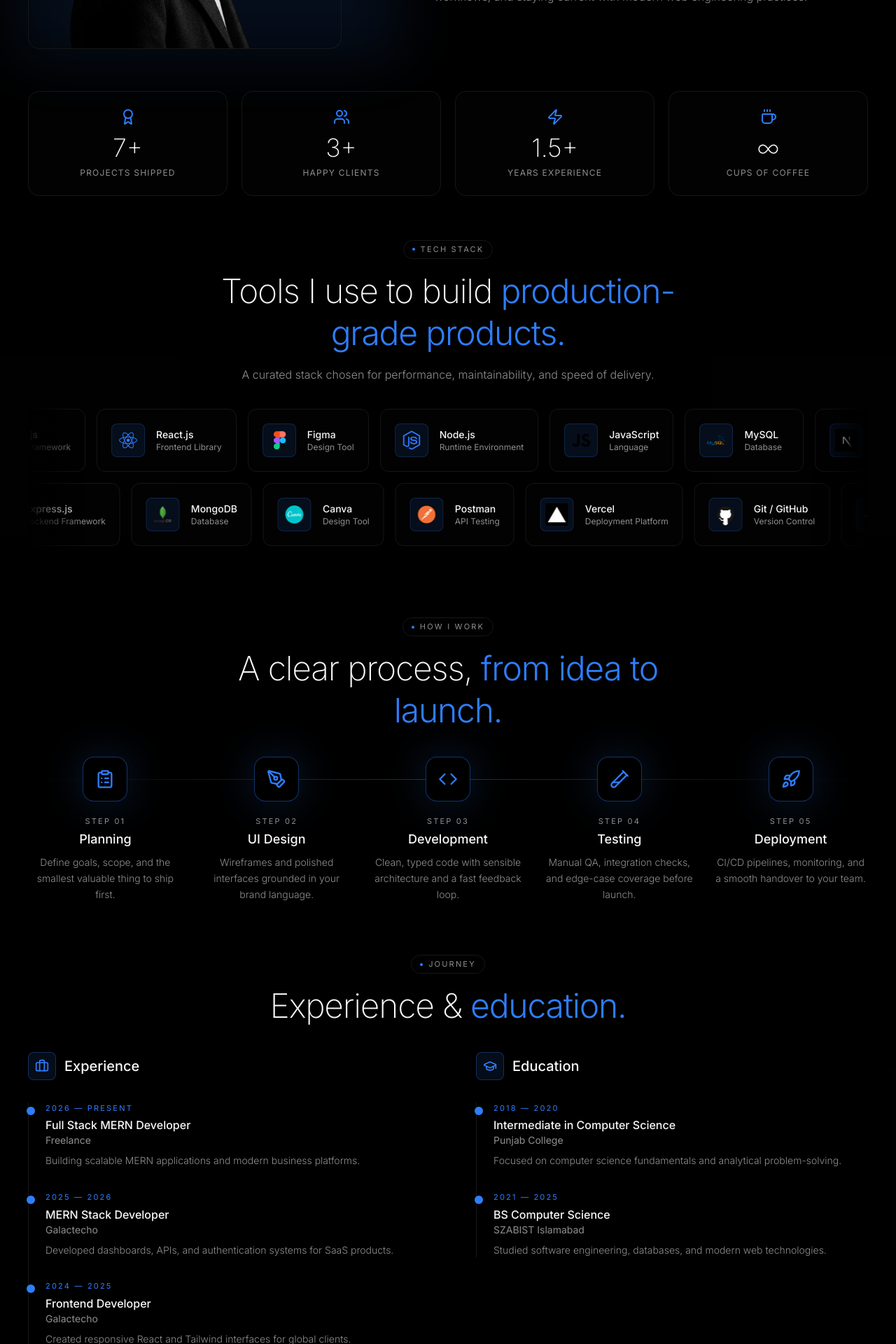
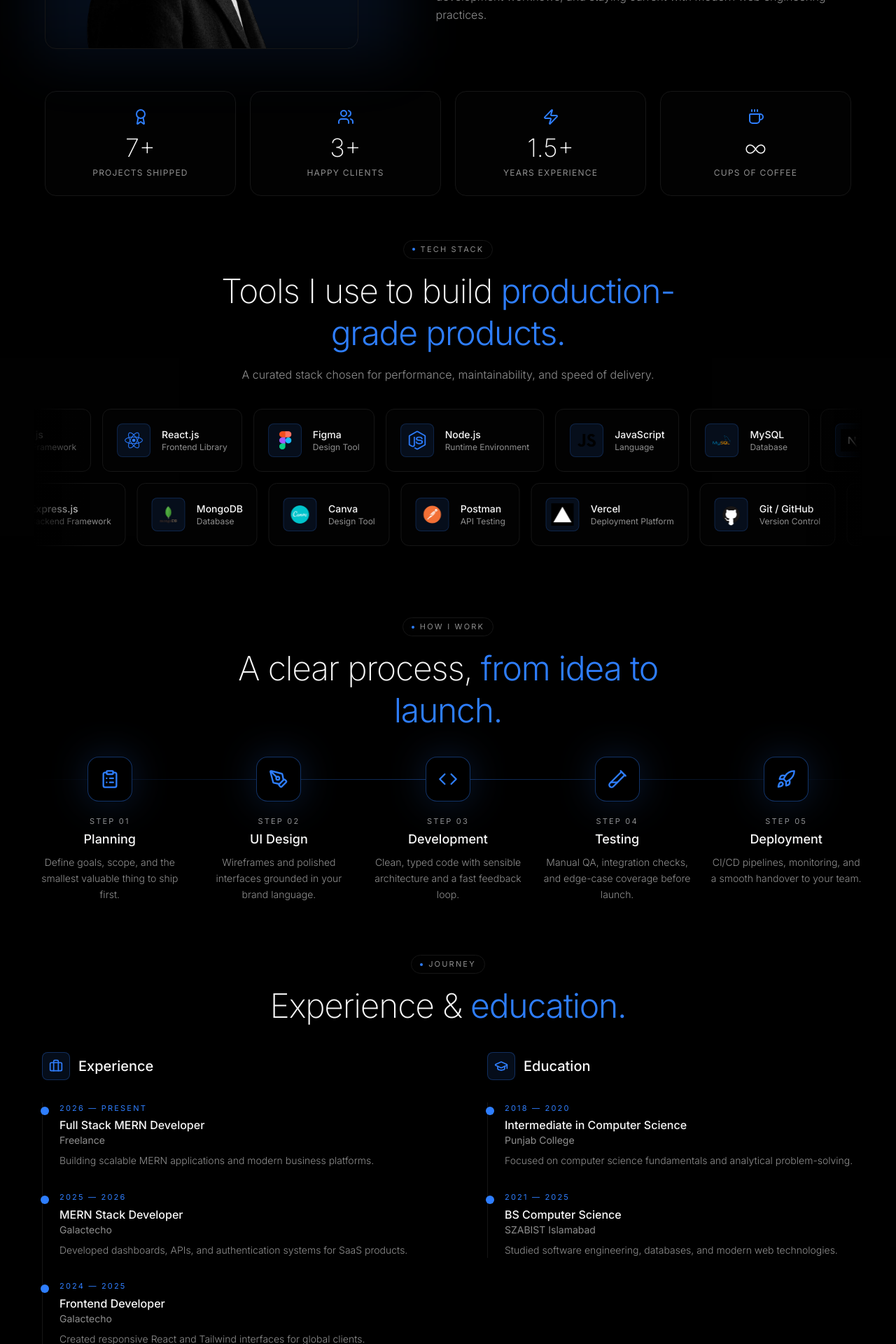
Before and after one commit to fazalkariim/Fazal-Karim, a React (Vite) app: page /about in a window 1280 px wide. Shown: the part 760-2680 px from the top of the page at 70% size. Built offline with nearby package versions, Linux system fonts and the light colour scheme.

Commit message:
refactor: improve portfolio responsiveness and standardize layout containers

```diff
--- a/src/components/Footer.jsx
+++ b/src/components/Footer.jsx
@@ -76,7 +76,7 @@ export function Footer() {
 
       <div className="  absolute inset-0 bg-[radial-gradient(circle_at_50%_0%,rgba(0,119,255,0.12),transparent_45%)] pointer-events-none" />
 
-      <div className="relative max-w-7xl mx-auto px-6 lg:px-10 py-8 border "> //-----
+     <div className="relative w-full max-w-[1680px] mx-auto px-6 lg:px-12 xl:px-13 2xl:px-20 py-8">
         <div className="grid gap-6 lg:grid-cols-[1.2fr_1fr_1fr] ">
           <div>
             <Link to="/" className="inline-flex items-center gap-1 group">
--- a/src/components/Hero.jsx
+++ b/src/components/Hero.jsx
@@ -94,7 +94,7 @@ export function Hero() {
           {/* RIGHT SIDE */}
           <div className="relative translate-y-1 xl:translate-y-2 xl:right-20 ">
             <div className="max-w-[420px] xl:max-w-[520px] text-left">
-              <p className="text-[35px] xl:text-[36px] 2xl:text-[38px] font-thin leading-[1.3] tracking-tight">
+              <p className="text-[35px] xl:text-[33px] 2xl:text-[37px] font-thin leading-[1.3] tracking-tight">
                 <span className="text-primary">Designing & developing</span>{" "}
                 <span className="text-white">
                   modern web solutions <br />
--- a/src/components/Navbar.jsx
+++ b/src/components/Navbar.jsx
@@ -49,7 +49,7 @@ export function Navbar() {
         scrolled ? "glass border-b border-border/60" : "bg-transparent"
       }`}
     >
-      <nav className="w-full max-w-[1680px] mx-auto px-6 lg:px-10 xl:px-12 2xl:px-16 py-4 flex items-center justify-between">
+      <nav className="w-full max-w-[1680px] mx-auto px-6 lg:px-12 xl:px-16 2xl:px-12 py-4 flex items-center justify-between">
         {/* LOGO */}
         <Link to="/" className="flex items-center gap-1 group">
           <img src={logoo} alt="logo" className="w-8 h-8 object-contain" />
--- a/src/components/sections/AboutPreview.jsx
+++ b/src/components/sections/AboutPreview.jsx
@@ -3,12 +3,10 @@ import { ArrowRight, Code2, Sparkles } from "lucide-react";
 import { SectionHeader } from "../SectionHeader.jsx";
 import sideimg from "@/assets/sidee.png";
 
-
-
 export function AboutPreview() {
   return (
     <section className="relative py-15 lg:py-15 ">
-      <div className="max-w-7xl mx-auto px-6 lg:px-10 grid lg:grid-cols-2 gap-12 lg:gap-20 items-center ">
+      <div className="max-w-[1600px] mx-auto px-6 lg:px-12 xl:px-12 grid lg:grid-cols-2 gap-12 lg:gap-20 items-center">
         <div className="relative ">
           <div className="absolute -inset-4 bg-primary/10 rounded-2xl blur-2xl " />
             <img src={sideimg} alt="Fazal Karim" className="w-full h-full object-cover grayscale" />
--- a/src/components/sections/Experience.jsx
+++ b/src/components/sections/Experience.jsx
@@ -72,14 +72,16 @@ export function Experience() {
   return (
    <section
   id="experience"
-    className="relative py-15 lg:py-3 lg:pb-13  bg-surface/30">
-      <div className="max-w-7xl mx-auto px-6 lg:px-10">
+  className="relative py-15 lg:py-3 lg:pb-13 bg-surface/30"
+>
+  <div className="w-full max-w-[1680px] mx-auto px-6 lg:px-12 xl:px-15 2xl:px-20">
     <SectionHeader
       eyebrow="Journey"
       title="Experience &"
       highlight="education."
     />
-        <div className="grid lg:grid-cols-2 gap-12 lg:gap-20">
+
+    <div className="grid lg:grid-cols-2 gap-12 lg:gap-28">
       <Timeline items={experience} icon={Briefcase} title="Experience" />
       <Timeline items={education} icon={GraduationCap} title="Education" />
     </div>
--- a/src/components/sections/FeaturedProjects.jsx
+++ b/src/components/sections/FeaturedProjects.jsx
@@ -5,8 +5,8 @@ import { ProjectCard, projectsData } from "./ProjectCard.jsx";
 export function FeaturedProjects() {
   return (
     <section className="relative py-14 lg:py-3 bg-surface/30">
-      <div className="max-w-7xl mx-auto px-6 lg:px-10">
-        <div className="mb-8 flex flex-col items-center justify-center text-center ">
+  <div className="w-full max-w-[1680px] mx-auto px-6 lg:px-12 xl:px-12 2xl:px-20">
+    <div className="mb-8 flex flex-col items-center justify-center text-center">
       <div className="inline-flex items-center justify-center gap-2 px-3 py-1 rounded-full border border-border bg-surface/50 text-[11px] uppercase tracking-[0.2em] text-muted-foreground mb-4">
         <span className="w-1 h-1 rounded-full bg-primary" />
         Featured Work
@@ -26,7 +26,7 @@ export function FeaturedProjects() {
       </Link>
     </div>
 
-        <div className="grid md:grid-cols-2 lg:grid-cols-3 gap-5 ">
+    <div className="grid md:grid-cols-2 lg:grid-cols-3 gap-5">
       {projectsData.slice(0, 3).map((p) => (
         <ProjectCard key={p.title} p={p} />
       ))}
--- a/src/components/sections/Process.jsx
+++ b/src/components/sections/Process.jsx
@@ -11,24 +11,37 @@ const steps = [
 
 export function Process() {
   return (
-    <section className="relative py- lg:py-15 ">
-      <div className="max-w-7xl mx-auto px-6 lg:px-10">
-        <SectionHeader eyebrow="How I Work" title="A clear process," highlight="from idea to launch." />
+    <section className="relative lg:py-15">
+  <div className="w-full max-w-[1680px] mx-auto px-6 lg:px-12 xl:px-12 2xl:px-20">
+    <SectionHeader
+      eyebrow="How I Work"
+      title="A clear process,"
+      highlight="from idea to launch."
+    />
 
     <div className="relative">
       <div className="hidden lg:block absolute left-0 right-0 top-8 h-px bg-gradient-to-r from-transparent via-primary/40 to-transparent" />
+
       <div className="grid sm:grid-cols-2 lg:grid-cols-5 gap-6">
         {steps.map((s, i) => {
           const Icon = s.icon;
+
           return (
             <div key={s.title} className="relative">
               <div className="relative z-10 w-16 h-16 mx-auto rounded-2xl bg-background border border-primary/40 grid place-items-center shadow-glow">
                 <Icon className="w-7 h-7 text-primary" />
               </div>
+
               <div className="text-center mt-5">
-                    <div className="text-[11px] uppercase tracking-[0.2em] text-muted-foreground mb-1">Step 0{i + 1}</div>
+                <div className="text-[11px] uppercase tracking-[0.2em] text-muted-foreground mb-1">
+                  Step 0{i + 1}
+                </div>
+
                 <h3 className="text-lg font-medium mb-2">{s.title}</h3>
-                    <p className="text-sm text-muted-foreground font-light leading-relaxed">{s.desc}</p>
+
+                <p className="text-sm text-muted-foreground font-light leading-relaxed">
+                  {s.desc}
+                </p>
               </div>
             </div>
           );
--- a/src/components/sections/Services.jsx
+++ b/src/components/sections/Services.jsx
@@ -13,8 +13,8 @@ const services = [
 export function Services() {
   return (
 
-    <section className="relative  lg:py-15">
-      <div className="max-w-7xl mx-auto px-6 lg:px-10">
+   <section className="relative lg:py-15">
+  <div className="w-full max-w-[1680px] mx-auto px-6 lg:px-12 xl:px-12 2xl:px-20">
     <SectionHeader
       eyebrow="Services"
       title="What I can build"
@@ -25,21 +25,28 @@ export function Services() {
     <div className="grid md:grid-cols-2 lg:grid-cols-3 gap-5">
       {services.map((s) => {
         const Icon = s.icon;
+
         return (
           <div
             key={s.title}
             className="group relative p-7 rounded-2xl border border-border bg-card overflow-hidden hover:border-primary/40 transition-all"
           >
             <div className="absolute -top-20 -right-20 w-40 h-40 bg-primary/10 rounded-full blur-3xl opacity-0 group-hover:opacity-100 transition-opacity" />
+
             <div className="relative">
               <div className="flex items-start justify-between mb-6">
                 <div className="w-12 h-12 rounded-xl bg-primary/10 border border-primary/20 grid place-items-center">
                   <Icon className="w-6 h-6 text-primary" />
                 </div>
+
                 <ArrowUpRight className="w-5 h-5 text-muted-foreground group-hover:text-primary group-hover:rotate-45 transition-all" />
               </div>
+
               <h3 className="text-lg font-medium mb-2">{s.title}</h3>
-                  <p className="text-sm text-muted-foreground font-light leading-relaxed">{s.desc}</p>
+
+              <p className="text-sm text-muted-foreground font-light leading-relaxed">
+                {s.desc}
+              </p>
             </div>
           </div>
         );
--- a/src/components/sections/Skills.jsx
+++ b/src/components/sections/Skills.jsx
@@ -174,7 +174,7 @@ export function Skills() {
         }
       `}</style>
 
-      <div className="max-w-7xl mx-auto px-6 lg:px-10">
+      <div className="w-full max-w-[1680px] mx-auto px-6 lg:px-12 xl:px-12 2xl:px-20">
   <SectionHeader
     eyebrow="Tech Stack"
     title="Tools I use to build"
--- a/src/pages/About.jsx
+++ b/src/pages/About.jsx
@@ -47,7 +47,7 @@ export default function About() {
       />
 
       <section className=" lg:py-3">
-        <div className="max-w-7xl mx-auto px-6 lg:px-10 grid lg:grid-cols-[1fr_1.2fr] gap-12 lg:gap-16 items-center">
+        <div className="w-full max-w-[1680px] mx-auto px-6 lg:px-12 xl:px-16 2xl:px-20 grid lg:grid-cols-[1fr_1.2fr] gap-12 lg:gap-16 items-center">
           <div className="relative">
             <div className="absolute -inset-4 bg-primary/10 rounded-3xl blur-2xl" />
             <div className="relative rounded-2xl overflow-hidden border border-border glow-border aspect-square max-w-md">
@@ -91,7 +91,7 @@ export default function About() {
       </section>
 
       <section className="py-12">
-        <div className="max-w-7xl mx-auto px-6 lg:px-10">
+        <div className="w-full max-w-[1680px] mx-auto px-6 lg:px-12 xl:px-16 2xl:px-20">
           <div className="grid grid-cols-2 md:grid-cols-4 gap-5">
             {stats.map((s) => {
               const Icon = s.icon;
@@ -119,7 +119,7 @@ export default function About() {
       <Experience />
 
       <section className="pb-13 lg:py-3 lg:mb-10">
-        <div className="max-w-7xl mx-auto px-6 lg:px-10">
+        <div className="w-full max-w-[1680px] mx-auto px-6 lg:px-12 xl:px-15 2xl:px-20">
           <div className="max-w-2xl mb-14 text-center mx-auto">
             <div className="inline-flex items-center gap-2 px-3 py-1 rounded-full border border-border bg-surface/50 text-[11px] uppercase tracking-[0.2em] text-muted-foreground mb-4">
               <span className="w-1 h-1 rounded-full bg-primary" /> Why Me
--- a/src/pages/Projects.jsx
+++ b/src/pages/Projects.jsx
@@ -30,7 +30,7 @@ export default function Projects() {
 
       {/* Featured */}
       <section className="">
-        <div className="max-w-7xl mx-auto px-6 lg:px-10">
+        <div className="w-full max-w-[1680px] mx-auto px-6 lg:px-12 xl:px-16 2xl:px-20">
           <div className="relative rounded-3xl border border-border bg-card overflow-hidden grid lg:grid-cols-2 gap-0">
             <div className={`relative h-[230px] sm:aspect-video lg:aspect-auto bg-gradient-to-br ${featured.accent}`}>
               <div className="absolute inset-0 bg-grid opacity-30" />
@@ -77,7 +77,7 @@ export default function Projects() {
 
       {/* Filter + grid */}
       <section className="py-16 lg:py-20">
-        <div className="max-w-7xl mx-auto px-6 lg:px-10">
+        <div className="w-full max-w-[1680px] mx-auto px-6 lg:px-12 xl:px-11 2xl:px-20">
           <div className="flex flex-wrap gap-2 mb-10 justify-center">
             {categories.map((c) => (
               <button
```
Lines whose indentation alone changed are shown as unchanged.
